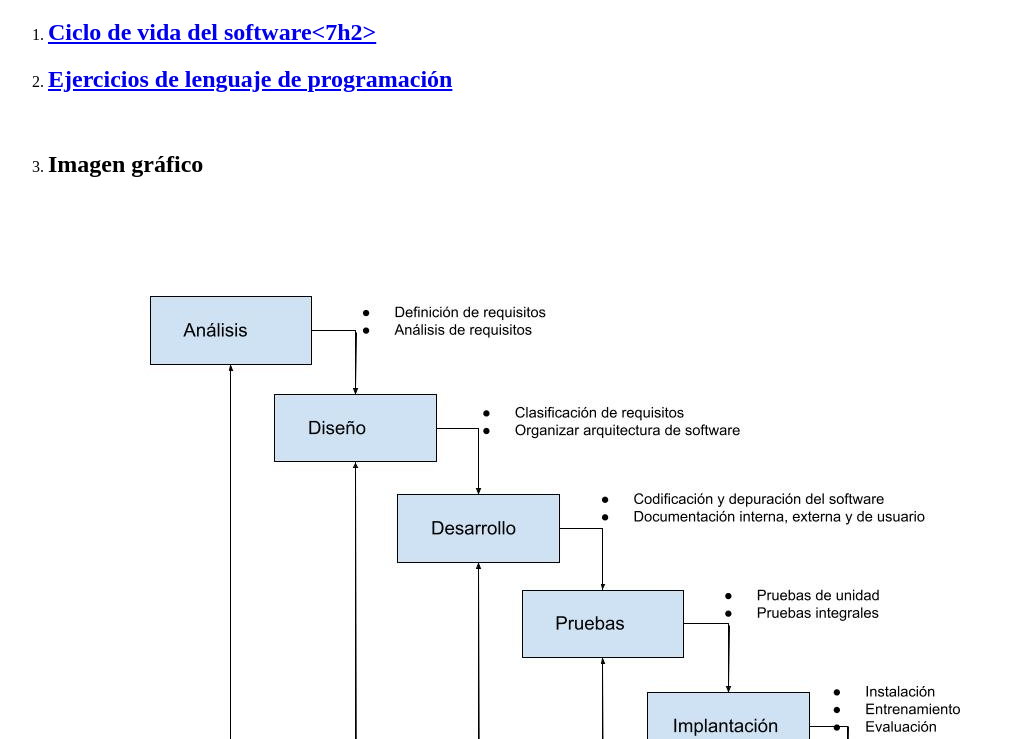
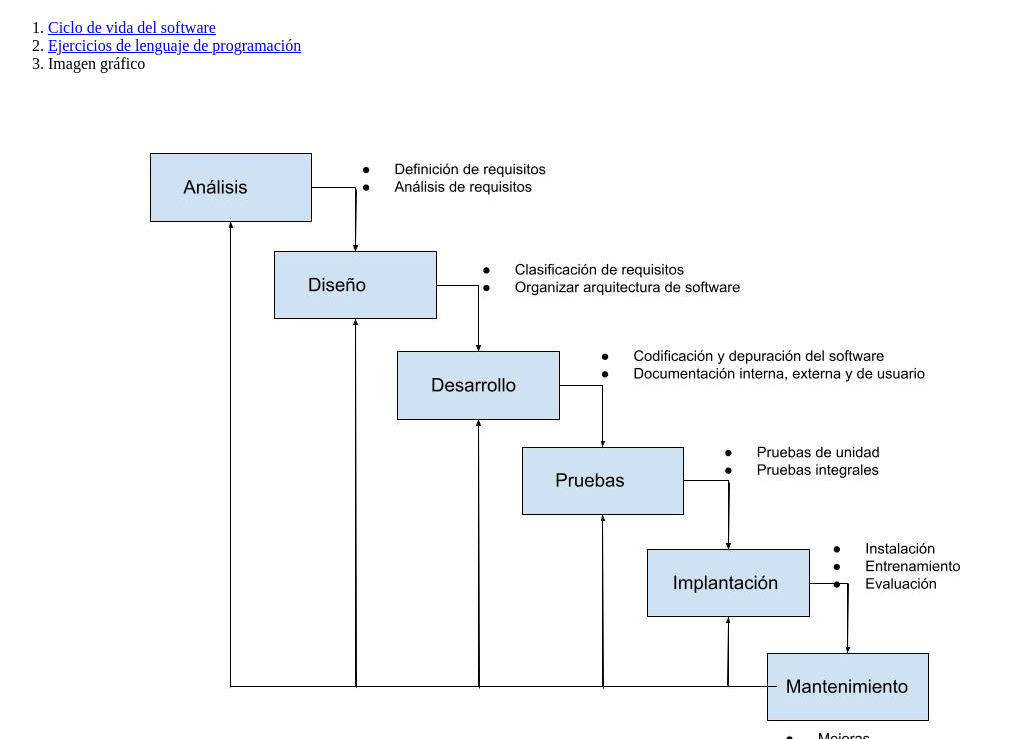
Before and after one commit to jesuusvm16/jesuusvm16, a plain HTML site: page Tema1/tema1.html in a window 1280 px wide. Shown: the part 61-800 px from the top of the page, without its empty margins (0-1015 px from the left). Drawn offline with Linux system fonts and the light colour scheme.

Commit message:
Update tema1.html

```diff
--- a/Tema1/tema1.html
+++ b/Tema1/tema1.html
@@ -7,9 +7,9 @@
 <body>
 	<h1>Actividades tema 1</h1>
 	<ol>
-		<li><a href="./Ciclodevidadelsoftware.html"><h2>Ciclo de vida del software<7h2></a><br></li>
-			<li><a href="./EjerciciosLenguajesdeprogramacin.html"><h2>Ejercicios de lenguaje de programación</h2></a><br></li>
-		<li><h2>Imagen gráfico</h2><br><img src="Gráfico.jpg"></li>
+		<li><a href="./Ciclodevidadelsoftware.html">Ciclo de vida del software</a><br></li>
+			<li><a href="./EjerciciosLenguajesdeprogramacin.html">Ejercicios de lenguaje de programación</a><br></li>
+		<li>Imagen gráfico<br><img src="Gráfico.jpg"></li>
 
 
 	</ol>
```
